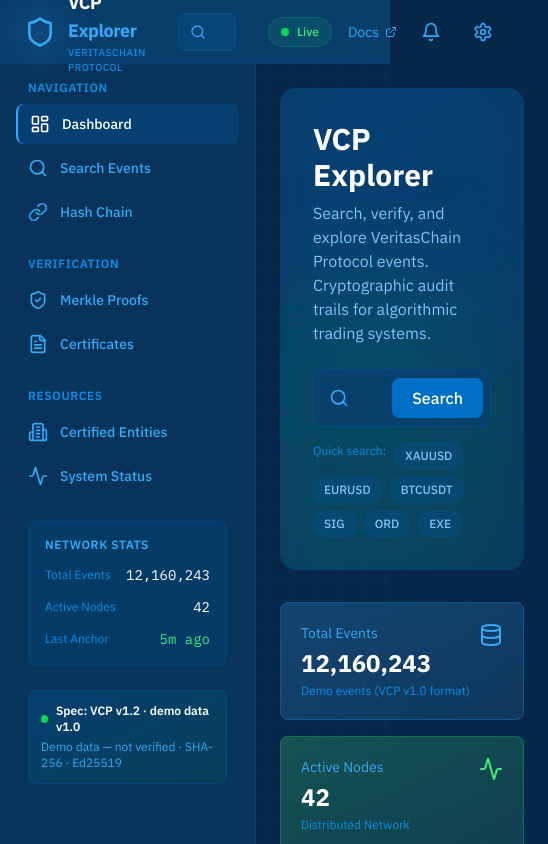
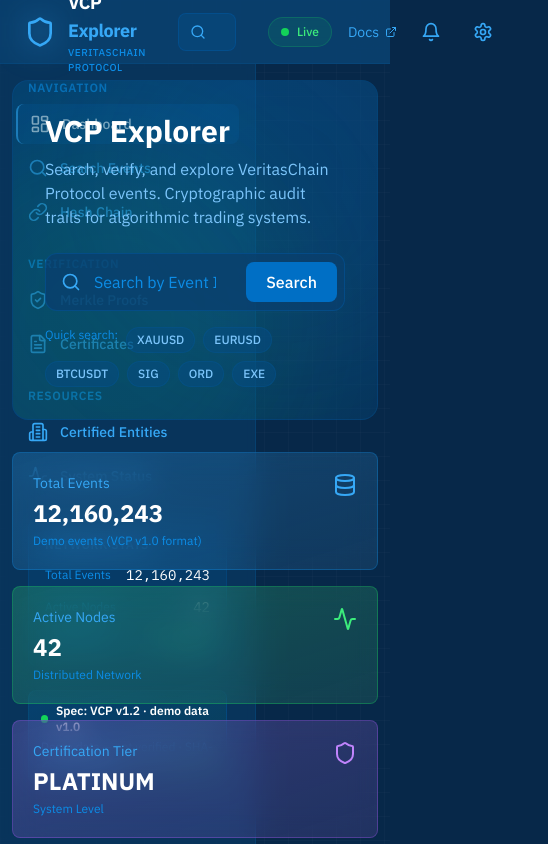
Before and after one commit to veritaschain/vcp-explorer-gui, a React (Vite) app: page / in a window 390 px wide. Shown: the top 844 px of the page, 548 px wide, since content can reach past the window. Built offline with nearby package versions, Linux system fonts and the light colour scheme; no server answers.

Commit message:
fix(ui): let main content fit small viewports

```diff
--- a/src/components/layout/Layout.tsx
+++ b/src/components/layout/Layout.tsx
@@ -8,7 +8,7 @@
 
 export function Layout({ children }: LayoutProps) {
   return (
-    <div className="min-h-screen bg-vcp-950 grid-bg">
+    <div className="min-h-screen min-w-0 bg-vcp-950 grid-bg">
       {/* Header */}
       <Header />
 
@@ -18,8 +18,8 @@
         <Sidebar />
 
         {/* Main content */}
-        <main className="flex-1 ml-64 pt-16">
-          <div className="p-6 max-w-7xl mx-auto">
+        <main className="min-w-0 flex-1 pt-16 lg:ml-64">
+          <div className="mx-auto min-w-0 max-w-7xl px-3 py-4 sm:p-6">
             {children}
           </div>
         </main>
```
